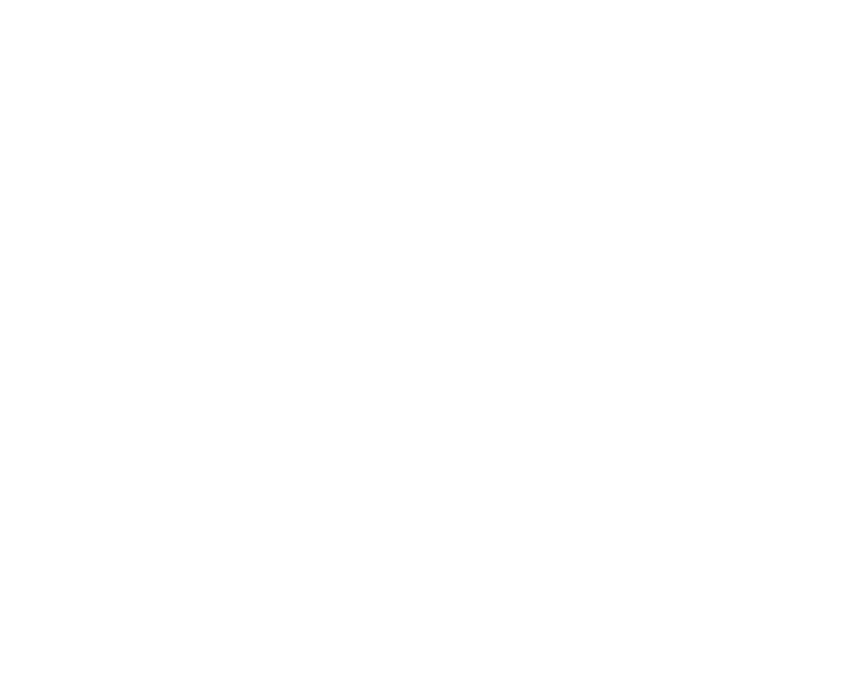
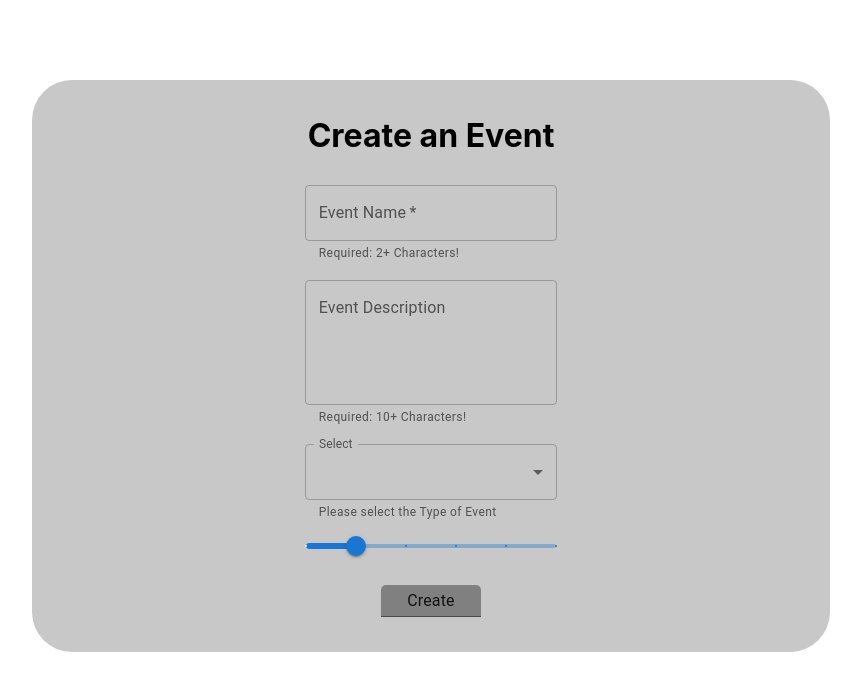
Before and after one commit to czmud/adventureConnect, a React (Create React App) app in the folder client/: page /event/new in a window 1280 px wide. Before the commit this address had no page. Shown: the top 690 px of the page, without its empty margins (224-1085 px from the left). Built offline with nearby package versions, Linux system fonts and the light colour scheme.

Commit message:
Started Event Create Form and Pages.

```diff
--- a/client/src/App.tsx
+++ b/client/src/App.tsx
@@ -3,9 +3,11 @@
 import { Route, Routes } from 'react-router-dom';
 import Main from './views/Main';
 import Dashboard from './views/Dashboard';
-
 import Register from './views/Register';
 import Login from './views/Login';
+import CreateEvent from './views/CreateEvent';
+import UpdateEvent from './views/UpdateEvent';
+import EventPage from './views/EventPage';
 
 
 function App() {
@@ -16,7 +18,9 @@
         <Route path="/dashboard" element={<Dashboard />}/>
         <Route path="/register" element={<Register />}/>
         <Route path="/login" element={<Login />}/>
-
+        <Route path="/event/new" element={<CreateEvent />}/>
+        <Route path="/event/update" element={<UpdateEvent />}/>
+        <Route path="/event/display" element={<EventPage />}/>
       </Routes>
     </div>
   );
--- /dev/null
+++ b/client/src/components/EventForm.tsx
@@ -0,0 +1,86 @@
+import React from 'react'
+import { TextField, Box, Input, MenuItem, Slider, Typography, FormHelperText } from '@mui/material';
+
+const boxStyle = {
+    background: 'rgba(200, 200, 200)',
+    width: '60%',
+    margin: '80px 20% 0px',
+    borderRadius: '40px',
+    padding: '15px'
+}
+const submitStyle ={
+    background: 'gray',
+    width: '100px',
+    borderTopLeftRadius: '5px',
+    borderTopRightRadius: '5px',
+    margin: '20px 0px'
+}
+
+const EventForm = () => {
+    return (
+        <Box
+        style={ boxStyle }
+        component="form"
+        sx={{
+        '& .MuiTextField-root': { m: 1, width: '25ch' },
+    }}
+        noValidate
+        autoComplete="off"
+        onSubmit={(e) => {e.preventDefault(); console.log("Submitted")}}>
+            <h1>Create an Event</h1>
+    <TextField
+        required
+        id="outlined-name"
+        label="Event Name"
+        helperText="Required: 2+ Characters!"
+    /><br/>
+
+    <TextField
+        id="outlined-multiline-static"
+        label="Event Description"
+        multiline
+        rows={4}
+        helperText="Required: 10+ Characters!"
+        />
+        <br/>
+
+    <TextField
+        id="outlined-select-currency"
+        select
+        label="Select"
+        defaultValue='Trip Type'
+        helperText="Please select the Type of Event"
+        >
+        <MenuItem >Hiking</MenuItem>
+        <MenuItem >BackPacking</MenuItem>
+        <MenuItem >Climbing</MenuItem>
+        <MenuItem >Camping</MenuItem>
+        <MenuItem >Rafting</MenuItem>
+        <MenuItem >Boating</MenuItem>
+        <MenuItem >Extreme Sports</MenuItem>
+    </TextField>
+    <br/>
+
+    <Slider
+        aria-label="Intensity Rating"
+        defaultValue={1}
+        valueLabelDisplay="auto"
+        step={1}
+        marks
+        min={0}
+        max={5}
+        sx={{
+            width: 250
+        }}
+    />
+
+    <br/>
+
+
+    <Input style={ submitStyle } type='submit' value='Create'/>
+
+    </Box>
+    )
+}
+
+export default EventForm
--- /dev/null
+++ b/client/src/views/CreateEvent.tsx
@@ -0,0 +1,10 @@
+import React from 'react'
+import EventForm from '../components/EventForm'
+
+const CreateEvent = () => {
+    return (<>
+    <EventForm />
+    </>)
+}
+
+export default CreateEvent
--- /dev/null
+++ b/client/src/views/EventPage.tsx
@@ -0,0 +1,9 @@
+import React from 'react'
+
+const EventPage = () => {
+    return (
+    <div>EventPage</div>
+    )
+}
+
+export default EventPage
--- /dev/null
+++ b/client/src/views/UpdateEvent.tsx
@@ -0,0 +1,9 @@
+import React from 'react'
+
+const UpdateEvent = () => {
+    return (
+    <div>UpdateEvent</div>
+    )
+}
+
+export default UpdateEvent
```
